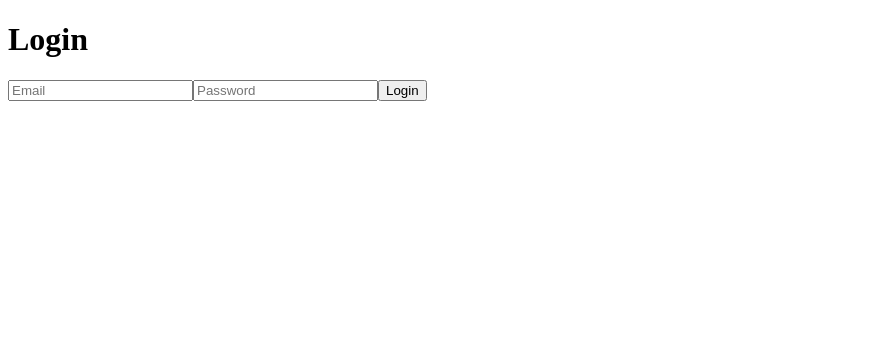
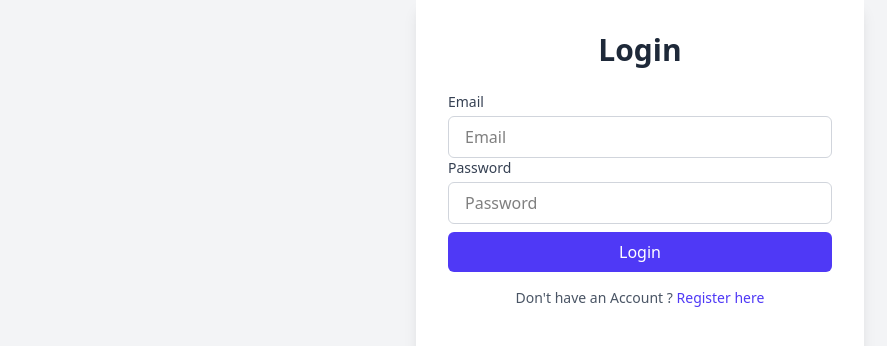
Before and after one commit to Mr-Phantomm/collify, a Next.js app in the folder frontend/my-app/: page /login in a window 1280 px wide. Shown: the top 346 px of the page, without its empty margins (0-887 px from the left). Built offline with nearby package versions, Linux system fonts and the light colour scheme.

Commit message:
Added UI to Login but a little work left for better design

```diff
--- a/frontend/my-app/src/app/globals.css
+++ b/frontend/my-app/src/app/globals.css
@@ -1,6 +1,6 @@
-/* @import "tailwindcss";
+ @import "tailwindcss";
 
-:root {
+/* :root {
   --background: #ffffff;
   --foreground: #171717;
 }
@@ -23,4 +23,4 @@ body {
   background: var(--background);
   color: var(--foreground);
   font-family: Arial, Helvetica, sans-serif;
-} */
+}  */
--- a/frontend/my-app/src/app/login/page.js
+++ b/frontend/my-app/src/app/login/page.js
@@ -1,5 +1,6 @@
 'use client'
-import { useState } from "react";
+import Link from "next/link";
+import { useState,useEffect, use } from "react";
 
 // Example Teacher Login for testing
 //   "email": "arun@teacher.com",
@@ -8,12 +9,19 @@ import { useState } from "react";
 //   "email": "student@example.com",
 //   "password": "student123",
 export default function Login() {
-    if(localStorage.getItem('token')){
-        setTimeout(()=>window.location.href="/",1000);
-    }
 
     const [email, setEmail] = useState('');
     const [password, setPassword] = useState('');
+    const [token, setToken] = useState(null);
+
+    useEffect(() => {
+        const storedToken = localStorage.getItem("token");
+
+        if (storedToken) {
+            setToken(storedToken);
+            window.location.href = "/";
+        }
+    }, []);
     // console.log("Current Email ",email);
 
     const handleLogin = async (e) => {
@@ -46,13 +54,25 @@ export default function Login() {
 
 
     return (
-        <div>
-            <h1>Login</h1>
-            <form onSubmit={handleLogin}>
-                <input type="email" placeholder="Email" value={email} onChange={(e) => setEmail(e.target.value)} />
-                <input type="password" placeholder="Password" value={password} onChange={(e) => setPassword(e.target.value)} />
-                <button type="submit">Login</button>
+
+    <div className="min-h-screen bg-gray-100 flex item-center justify-center">
+        <div className="bg-white p-8 rouded-lg shadow-lg w-full max-w-md">
+            <h1 className="text-3xl font-bold text-center mb-6 text-gray-800 ">Login</h1>
+            <form onSubmit={handleLogin} className="">
+                <div>
+                <label htmlFor="emailInput" className="block text-sm font-medium text-gray-700 mb-1">Email</label>
+                <input type="email" id="emailInput" placeholder="Email" value={email} onChange={(e) => setEmail(e.target.value)} className="w-full px-4 py-2 border border-gray-300 rounded-md focus:ring-2 focus:ring-indigo-500 focus:border-indigo-500" />
+                </div>
+                <div>
+                <label htmlFor="passWord" className="block text-sm font-medium text-gray-700 mb-1">Password</label>
+                <input type="password" id="passWord" placeholder="Password" value={password} onChange={(e) => setPassword(e.target.value)} className="w-full px-4 py-2 border border-gray-300 rounded-md focus:ring-2 focus:ring-indigo-500 focus:border-indigo"/>
+                </div>
+                <button type="submit" className="w-full bg-indigo-600 text-white py-2 rounded-md hover:bg-indigo-700 transtion-colors mt-2">Login</button>
             </form>
+            <p className="mt-4 text-center text-sm text-gray-600">
+                Don't have an Account ?<Link href="/register" className="text-indigo-600 hover:underline"> Register here</Link>
+            </p>
         </div>
+    </div>
     )
 }
```
